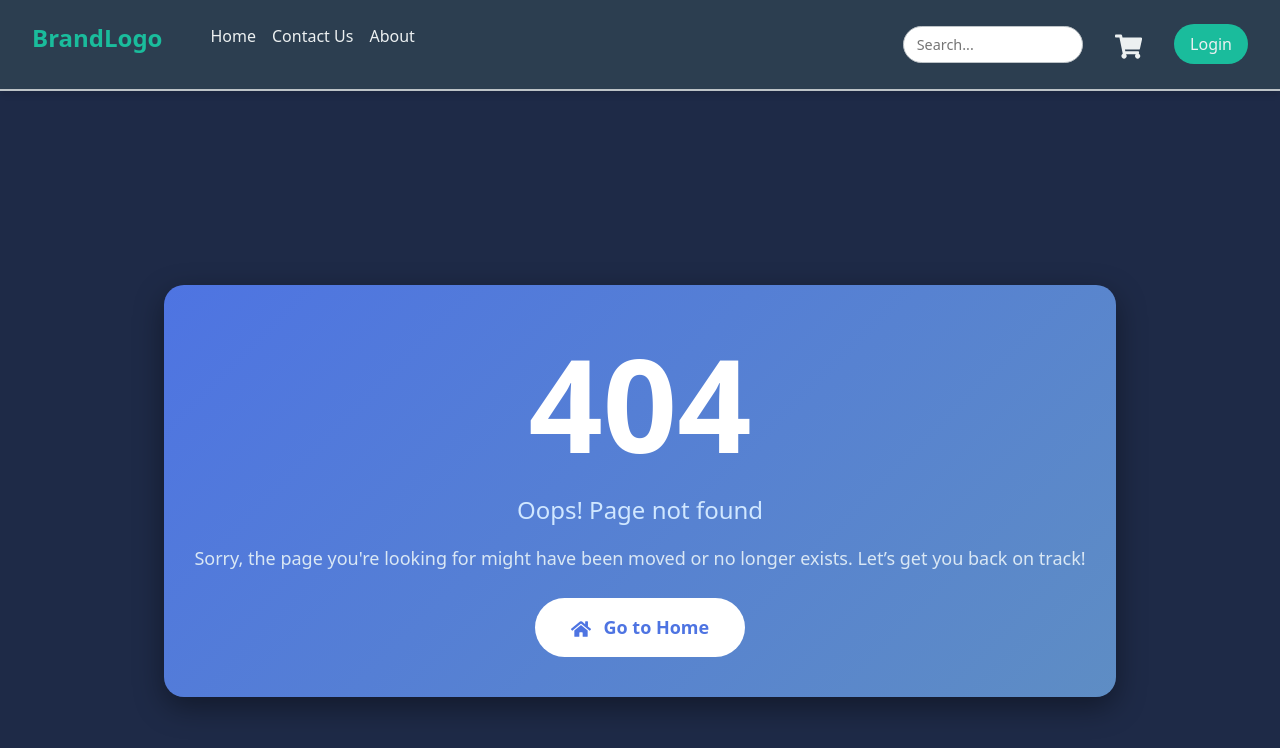
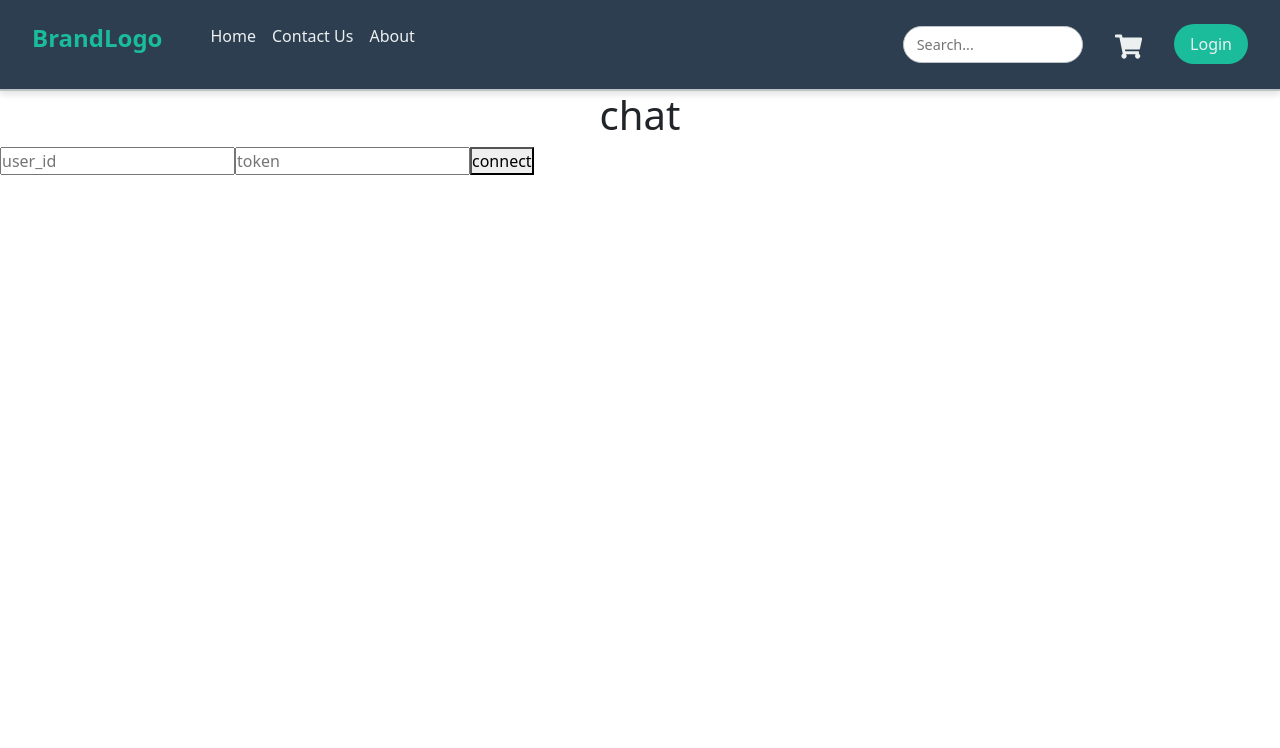
Before and after one commit to TekTitans/MERAKI_Academy_Project_5, a React (Vite) app in the folder frontend/: page /chat in a window 1280 px wide. Before the commit this address had no page. Shown: the top 748 px of the page. Built offline with nearby package versions, Linux system fonts and the light colour scheme.

Commit message:
truefalse

```diff
--- a/frontend/src/Routers/index.jsx
+++ b/frontend/src/Routers/index.jsx
@@ -16,6 +16,7 @@ import { Search } from "../pages/Serach";
 import Category from "../components/category";
 import Products from "../pages/Products";
 import SellerDashboard from "../pages/SellerDashboard";
+import Chat from "../pages/chat/Chat";
 
 export const router = createBrowserRouter(
   [
@@ -46,6 +47,8 @@ export const router = createBrowserRouter(
         { path: "/category/:id", element: <Category /> },
         { path: "/products", element: <Products /> },
         { path: "/seller", element: <SellerDashboard /> },
+        { path: "/chat", element: <Chat /> },
+
       ],
     },
   ],
--- /dev/null
+++ b/frontend/src/pages/chat/Chat.jsx
@@ -0,0 +1,46 @@
+import socketInit from "./socket.server";
+import { useState, useEffect } from "react";
+
+const Chat = () => {
+  const [userId, setUserId] = useState("");
+  const [token, setToken] = useState("");
+  const [socket, setSocket] = useState(null);
+  useEffect(()=>{
+    socket?.on("connect",()=>{
+        console.log(true)
+    })
+  },[socket])
+
+  return (
+    <div>
+      <h1> chat</h1>
+      <input
+        onChange={(e) => {
+          setUserId(e.target.value);
+        }}
+        type="text"
+        placeholder="user_id"
+      ></input>
+      <input
+        onChange={(e) => {
+          setToken(e.target.value);
+        }}
+        type="text"
+        placeholder="token"
+      ></input>
+      <button
+        onClick={() => {
+          setSocket(
+            socketInit({
+              userId,
+              token,
+            })
+          );
+        }}
+      >
+        connect
+      </button>
+    </div>
+  );
+};
+export default Chat;
--- /dev/null
+++ b/frontend/src/pages/chat/socket.server.js
@@ -0,0 +1,10 @@
+import io from "socket.io-client"
+
+const socketInit=({userId,token})=>{
+   return io("http://localhost:8080/",{extraHeaders:{
+    userid:userId,token:token
+   },
+ //  autoConnect:true//.connect()  .open()
+})
+}
+export default socketInit
```
Also changed, not shown: 1 other file (tests, documents, lock files or other folders).
